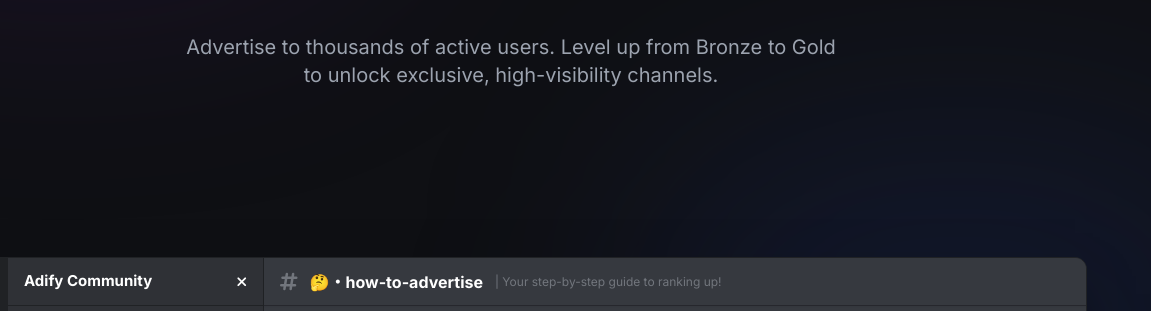
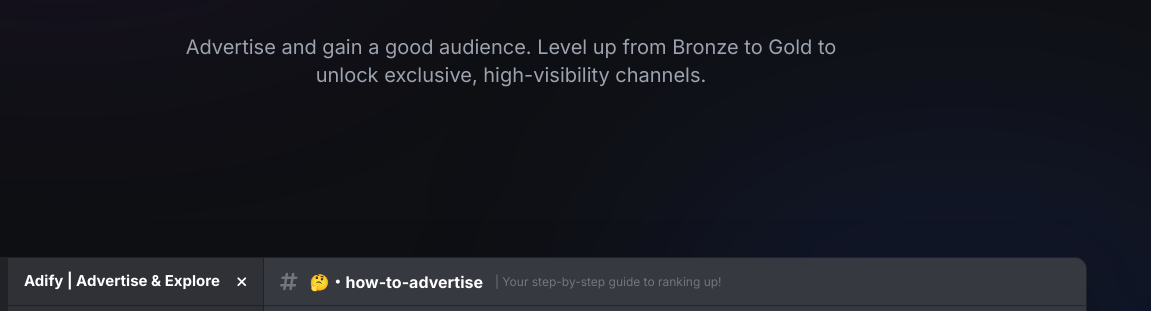
Before and after one commit to Atelloblue/Adify, a plain HTML site: page index.html in a window 1280 px wide. Shown: the part 349-660 px from the top of the page, 129-1280 px from the left. Drawn offline with nearby package versions, Linux system fonts and the light colour scheme.

Commit message:
Update title and text for advertising section

```diff
--- a/index.html
+++ b/index.html
@@ -3,7 +3,7 @@
 <head>
     <meta charset="UTF-8">
     <meta name="viewport" content="width=device-width, initial-scale=1.0">
-    <title>Adify | Premier Discord Advertising</title>
+    <title>Adify | Advertise & Explore</title>
     <script src="https://cdn.tailwindcss.com"></script>
     <link href="https://fonts.googleapis.com/css2?family=Inter:wght@400;500;700;800&family=Fira+Code&display=swap" rel="stylesheet">
     <link rel="stylesheet" href="https://cdnjs.cloudflare.com/ajax/libs/font-awesome/6.4.0/css/all.min.css">
@@ -95,7 +95,7 @@
             Grow Your Server. <br> Climb The Ranks.
         </h1>
         <p class="text-gray-400 text-lg md:text-xl max-w-2xl mx-auto mb-10 leading-relaxed">
-            Advertise to thousands of active users. Level up from Bronze to Gold to unlock exclusive, high-visibility channels.
+            Advertise and gain a good audience. Level up from Bronze to Gold to unlock exclusive, high-visibility channels.
         </p>
     </header>
 
@@ -117,7 +117,7 @@
 
                 <div class="w-full md:w-64 bg-discord-sidebar flex flex-col border-r border-[#202225]">
                     <div class="h-12 border-b border-[#202225] p-4 flex items-center justify-between hover:bg-[#34373c] cursor-pointer transition">
-                        <h3 class="font-bold text-white text-[15px] truncate">Adify Community</h3>
+                        <h3 class="font-bold text-white text-[15px] truncate">Adify | Advertise & Explore</h3>
                         <i class="fa-solid fa-xmark text-sm"></i>
                     </div>
 
```
